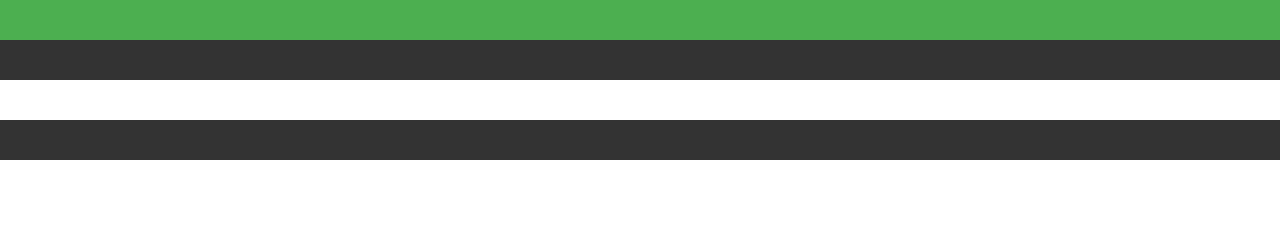
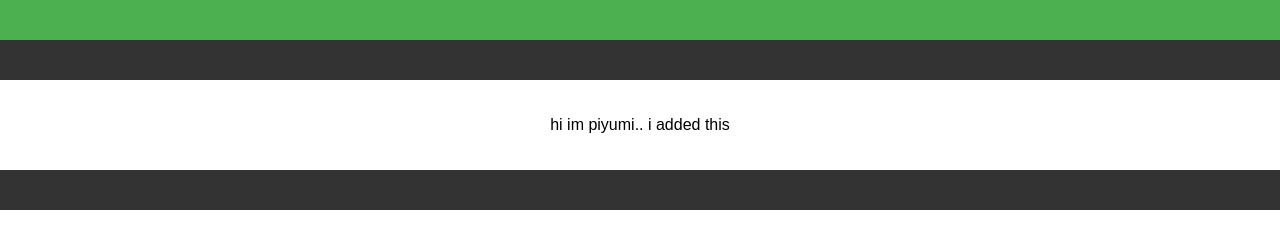
Before and after one commit to rumesh02/pentorians-project, a plain HTML site: page index.html in a window 1280 px wide. Drawn offline with Linux system fonts and the light colour scheme.

Commit message:
Update index.html
new para

```diff
--- a/index.html
+++ b/index.html
@@ -48,7 +48,7 @@
     </nav>
 
     <section>
-        <!-- Main content -->
+        <p>hi im piyumi.. i added this</p>
     </section>
 
     <footer>
```
